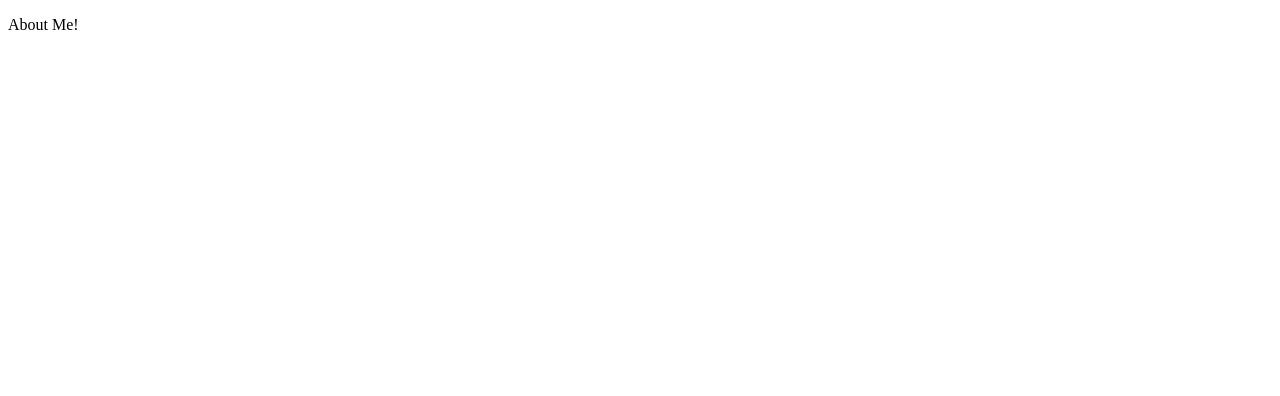
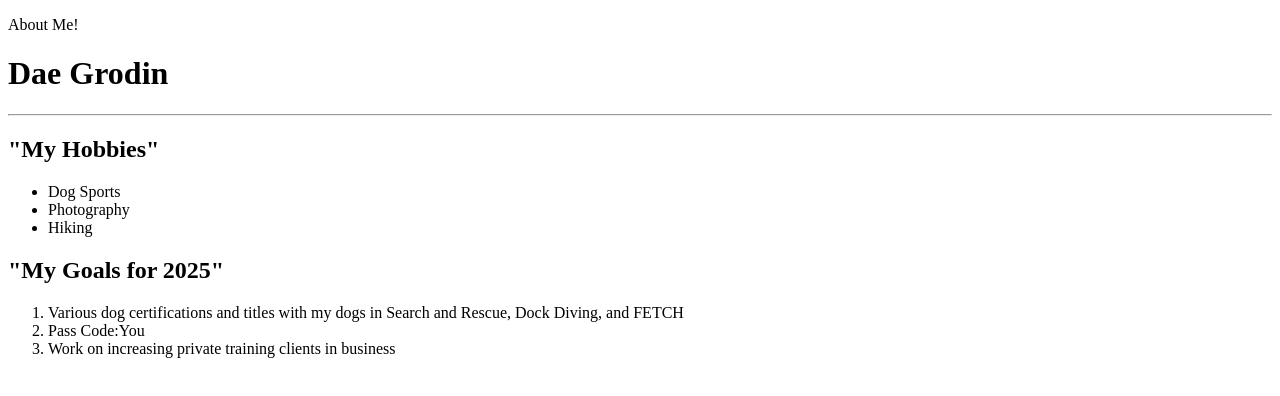
Before and after one commit to DaeGrodin/About-Me, a plain HTML site: page index.html in a window 1280 px wide. Drawn offline with Linux system fonts and the light colour scheme.

Commit message:
First commit

```diff
--- a/index.html
+++ b/index.html
@@ -7,5 +7,19 @@
 </head>
 <body>
     <p>About Me!</p>
+    <h1>Dae Grodin</h1>
+    <hr>
+    <h2>"My Hobbies"</h2>
+    <ul>
+        <li>Dog Sports</li>
+        <li>Photography</li>
+        <li>Hiking</li>
+    </ul>
+    <h2>"My Goals for 2025"</h2>
+    <ol>
+        <li>Various dog certifications and titles with my dogs in Search and Rescue, Dock Diving, and FETCH
+        <li>Pass Code:You</li>
+        <li>Work on increasing private training clients in business</li>
+    </ol>
 </body>
 </html>
```
